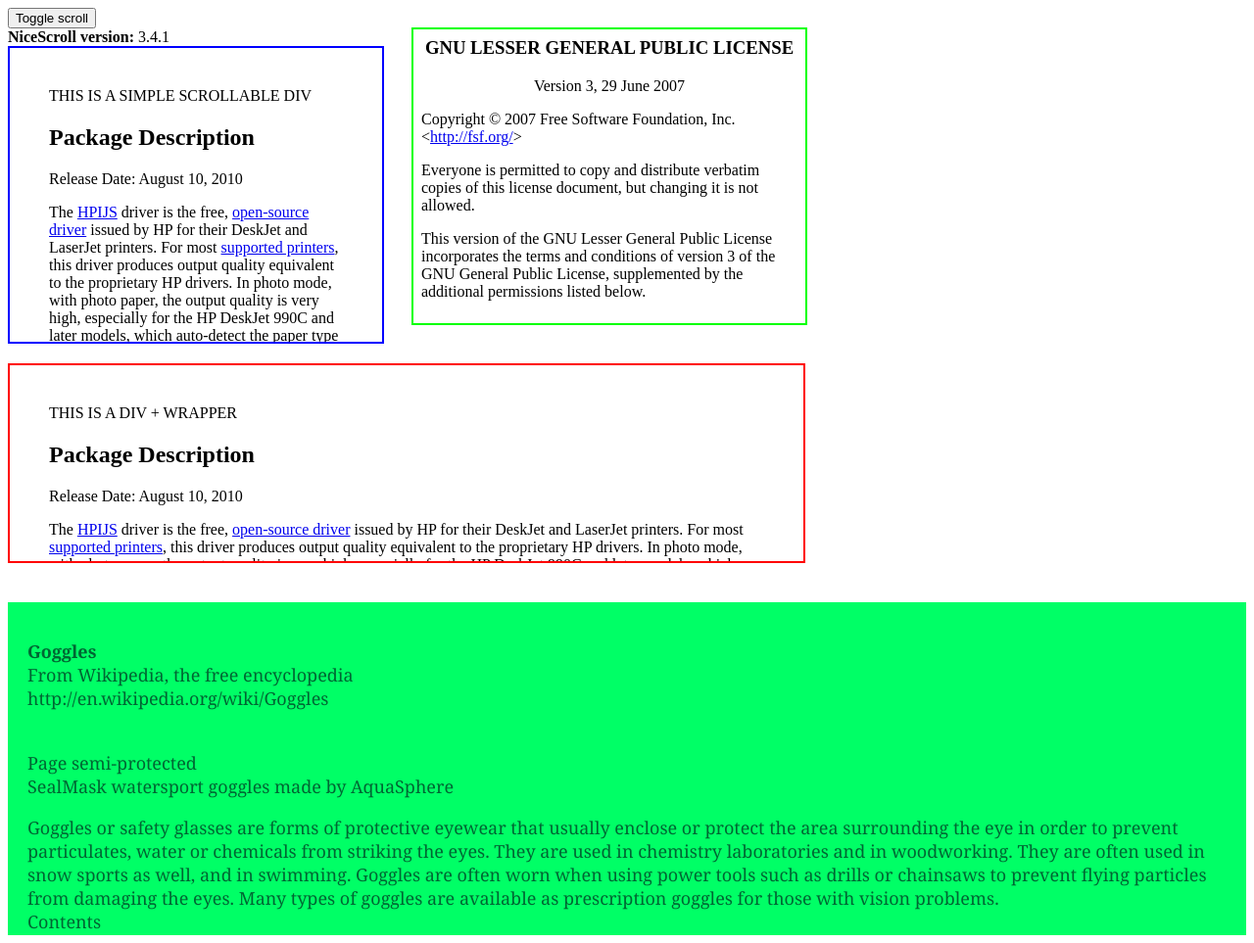
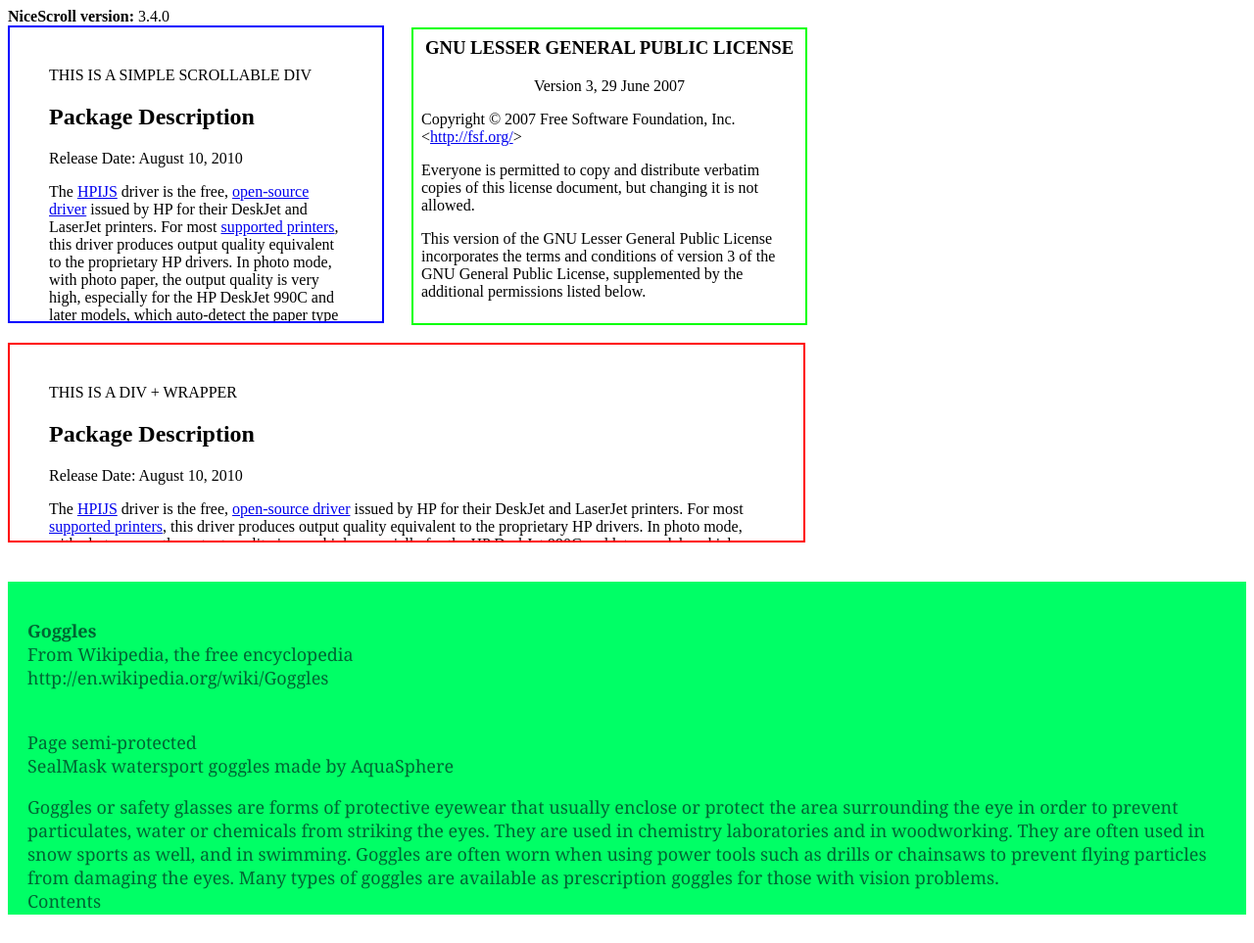
Before and after one commit to inuyaksa/jquery.nicescroll, a plain HTML site: page demo/index.html in a window 1280 px wide. Shown: the whole page at 98% size. After the commit the page ends 942 px from the top, so only its background shows below. Drawn offline with Linux system fonts and the light colour scheme.

Commit message:
restoring the old index

```diff
--- a/demo/index.html
+++ b/demo/index.html
@@ -44,25 +44,21 @@
 </style>
 
 <script src="js/jquery.min.js"></script>
-<script src="../jquery.nicescroll.js"></script>
+<script src="js/jquery.nicescroll.min.js"></script>
 
 <script>
   $(document).ready(function() {
-  var nice = $("html").niceScroll();
-  $("#div1").html($("#div1").html()+' '+nice.version);
 
-  var toggleScroll = function () {
-    if (nice) {
-      nice.remove();
-      nice = null;
-    } else {
-      nice = $("html").niceScroll();  // The document page (body)
-    }
+	var nice = $("html").niceScroll();  // The document page (body)
 
-  };
+	$("#div1").html($("#div1").html()+' '+nice.version);
 
-  $('button').on('click',toggleScroll);
+    $("#boxscroll").niceScroll({cursorborder:"",cursorcolor:"#00F",boxzoom:true}); // First scrollable DIV
 
+    $("#boxscroll2").niceScroll("#contentscroll2",{cursorcolor:"#F00",cursoropacitymax:0.7,boxzoom:true,touchbehavior:true});  // Second scrollable DIV
+    $("#boxframe").niceScroll("#boxscroll3",{cursorcolor:"#0F0",cursoropacitymax:0.7,boxzoom:true,touchbehavior:true});  // This is an IFrame (iPad compatible)
+
+    $("#boxscroll4").niceScroll("#boxscroll4 .wrapper",{boxzoom:true});  // hw acceleration enabled when using wrapper
 
   });
 </script>
@@ -72,7 +68,7 @@
 </head>
 
 <body>
-<button>Toggle scroll</button>
+
 <div id="div1"><strong>NiceScroll version:</strong></div>
 
 <div id="boxscroll">
```
